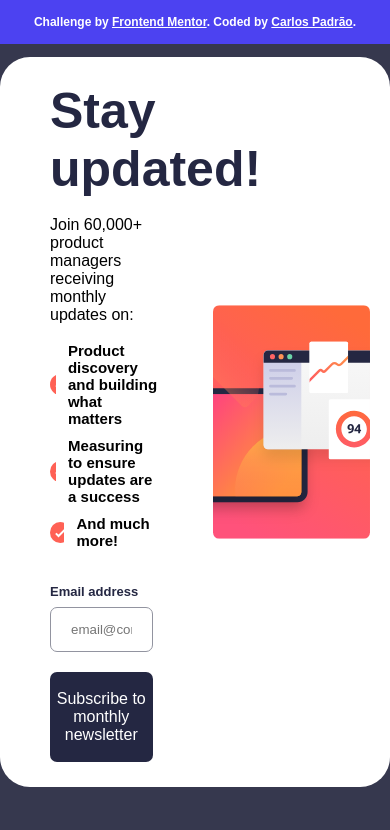
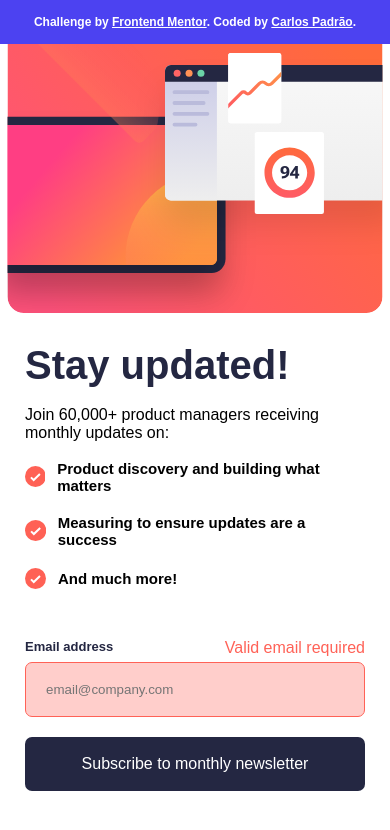
Before and after one commit to CarlosPadrao/newsletter-sign-up-form-with-success-message, a plain HTML site: page index.html in a window 390 px wide. Both pictures are taken after a click on the button "Subscribe to monthly newsletter". Drawn offline with Linux system fonts and the light colour scheme.

Commit message:
Feat: Email validation status + CSS mobile

```diff
--- a/css/css.css
+++ b/css/css.css
@@ -21,6 +21,11 @@ body {
     height: 100%;
     background-color: hsl(235, 18%, 26%);
 }
+@media only screen and (max-width: 575.98px) {
+    #main {
+        background-color: hsl(0, 0%, 100%);
+    }
+}
 
 .container {
     width: 100%;
@@ -38,14 +43,34 @@ body {
     padding: 25px 20px;
 }
 
+@media only screen and (max-width: 575.98px) {
+    .project {
+        padding: 25px 0;
+        padding-top: 0;
+        border-radius: ;
+    }
+}
+
 .col-A {
     flex: 0 0 55%;
     max-width: 55%;
     align-self: center;
 }
+@media only screen and (max-width: 575.98px) {
+    .col-A {
+        flex: 0 0 100%;
+        max-width: 100%;
+        order: 1;
+    }
+}
 
 .col-A .content {
     padding: 0 60px 0 30px;
+}
+@media only screen and (max-width: 575.98px) {
+    .col-A .content {
+        padding: 30px 25px 0 25px;
+    }
 }
 
 .col-A .content .contentText {
@@ -54,11 +79,22 @@ body {
     gap: 18px;
     margin-bottom: 35px;
 }
+@media only screen and (max-width: 575.98px) {
+    .col-A .content .contentText {
+        gap: 18px;
+        margin-bottom: 50px;
+    }
+}
 
 .col-A .content .contentText h1 {
     color: hsl(234, 29%, 20%);
     font-size: 50px;
     font-weight: 600;
+}
+@media only screen and (max-width: 575.98px) {
+    .col-A .content .contentText h1 {
+        font-size: 40px;
+    }
 }
 
 .col-A .content .contentText h2 {
@@ -70,6 +106,11 @@ body {
     display: flex;
     flex-wrap: wrap;
     gap: 10px;
+}
+@media only screen and (max-width: 575.98px) {
+    .col-A .content .contentSteps ul {
+        gap: 20px;
+    }
 }
 
 .col-A .content .contentSteps ul li {
@@ -92,6 +133,16 @@ body {
     content: "";
 }
 
+form.invalid-email input {
+    border: 1px solid hsl(4, 100%, 67%);
+    background-color: hsla(4, 100%, 67%, 0.308);
+    color: hsl(4, 100%, 67%);
+}
+
+form span {
+    display: none;
+}
+
 form label {
     display: block;
     margin-bottom: 8px;
@@ -109,8 +160,14 @@ form input {
     border-radius: 7px;
     margin-bottom: 20px;
 }
+@media only screen and (max-width: 575.98px) {
+    form input {
+        height: 55px;
+    }
+}
 
 form button {
+    cursor: pointer;
     width: 100%;
     background-color: hsl(234, 29%, 20%);
     color: #fff;
@@ -121,6 +178,18 @@ form button {
     border-radius: 7px;
     padding: 18px 0;
 }
+@media only screen and (max-width: 575.98px) {
+    form button {
+    }
+}
+
+form button:hover {
+    background-color: hsl(4, 100%, 67%);
+    transition: .5s ease;
+}
+
+
+
 
 
 
@@ -138,6 +207,21 @@ form button {
     background-size: 100% 100%;
     background-repeat: no-repeat;
 }
+@media only screen and (max-width: 575.98px) {
+    .col-B {
+        flex: 0 0 100%;
+        max-width: 100%;
+        background-image: url('../assets/images/illustration-sign-up-mobile.svg');
+        display: block;
+        height: 284px;
+        order: 0;
+    }
+}
+
+
+
+
+
 
 
 /* TOP BAR */
--- a/index.html
+++ b/index.html
@@ -37,10 +37,13 @@
               </div>
             </div>
             <div class="contentForm">
-              <form action="">
-                <label for="">Email address</label>
+              <form action="" class=""> <!-- change class invalid-email -->
+                <div style="display: flex; justify-content: space-between;">
+                  <label for="email">Email address</label>
+                  <span style="color: hsl(4, 100%, 67%);">Valid email required</span>
+                </div>
                 <input type="email" placeholder="email@company.com">
-                <button type="button">Subscribe to monthly newsletter</button>
+                <button type="button" id="btn">Subscribe to monthly newsletter</button>
               </form>
             </div>
           </div>
--- a/js/js.js
+++ b/js/js.js
@@ -0,0 +1,27 @@
+const btn = document.querySelector('#btn');
+const form = document.querySelector('form');
+const span = document.querySelector('span');
+
+btn.addEventListener('click', () => {
+    input = document.querySelector('input').value;
+
+    if (!input) {
+        console.log('ERROR')
+        form.classList.add('invalid-email');
+        span.style.display = "block";
+    } else {
+        isValidEmail(input);
+    }
+
+    function isValidEmail(input) {
+        const emailRegex = /^[a-zA-Z0-9._-]+@[a-zA-Z0-9.-]+\.[a-zA-Z]{2,4}$/;
+            console.log(emailRegex.test(input));
+            if (emailRegex.test(input) == false ) {
+                form.classList.add('invalid-email');
+                span.style.display = "block";
+            } else {
+                form.classList.remove('invalid-email');
+                span.style.display = "none";
+            }
+    }
+});
```
